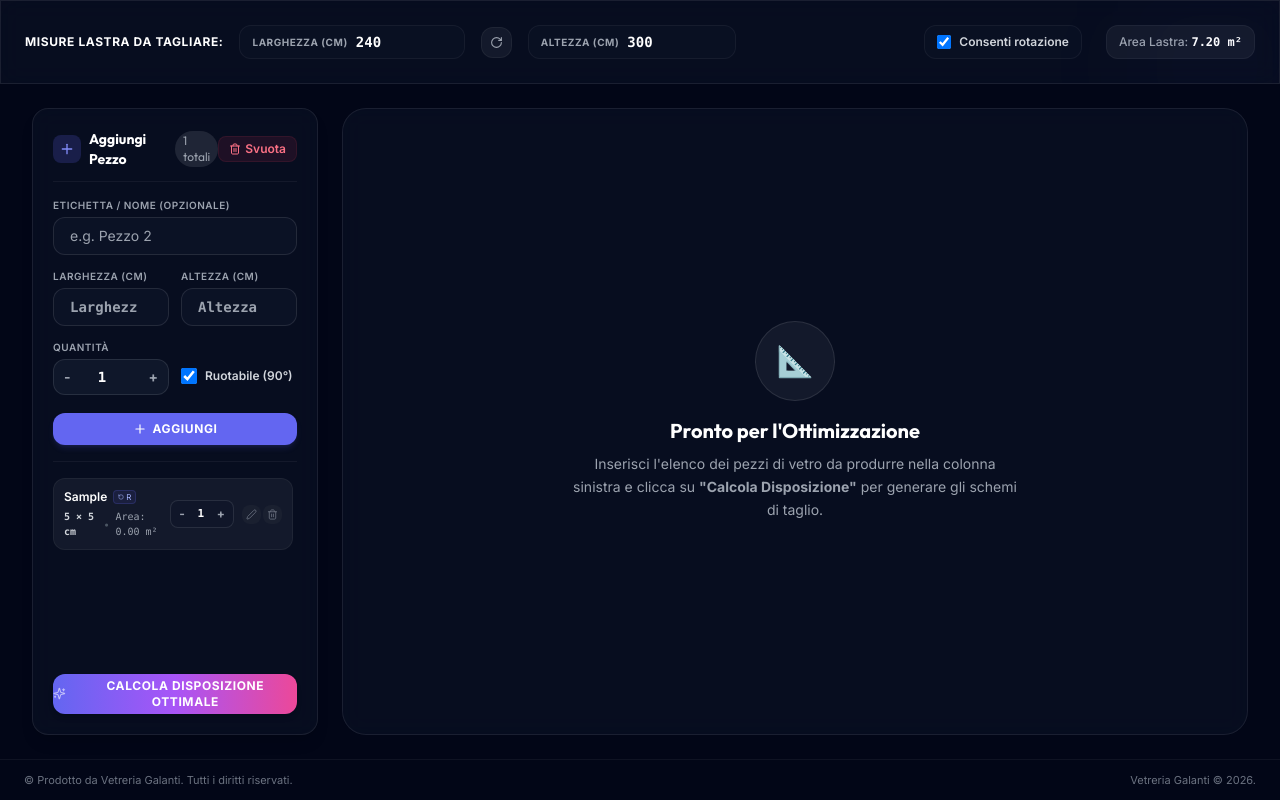
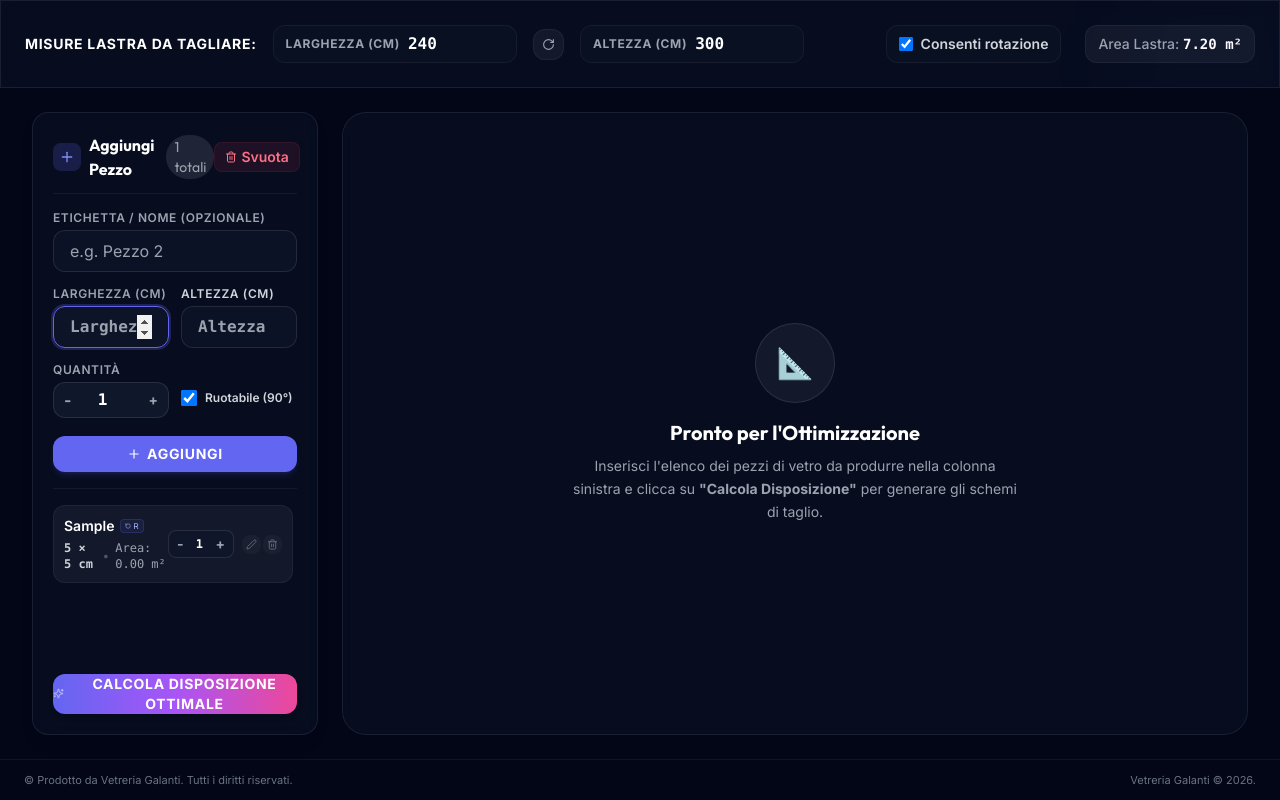
Before and after one commit to shhtefano/glass-optimizer, a React (Vite) app: page / in a window 1280 px wide. Both pictures are taken after typing "Sample", "5", "5" into the empty fields and a click on the button "AGGIUNGI". Built offline with nearby package versions, Linux system fonts and the light colour scheme.

Commit message:
fix: everything pt2

```diff
--- a/src/App.tsx
+++ b/src/App.tsx
@@ -60,16 +60,16 @@ export default function App() {
 
           {/* Starting Plate Inputs Group */}
           <div className="flex flex-wrap items-center gap-3 sm:gap-4 w-full md:w-auto">
-            <span className="text-xs font-bold text-white uppercase tracking-wider">Misure Lastra da tagliare:</span>
+            <span className="text-sm font-bold text-white uppercase tracking-wider">Misure Lastra da tagliare:</span>
 
             {/* Width Input */}
             <div className="flex items-center gap-2 bg-slate-900/40 border border-white/5 rounded-xl px-3 py-1.5">
-              <span className="text-[10px] font-bold text-gray-400 uppercase tracking-wider">Larghezza (cm)</span>
+              <span className="text-xs font-bold text-gray-400 uppercase tracking-wider">Larghezza (cm)</span>
               <input
                 type="number"
                 value={sheetWidth || ''}
                 onChange={(e) => setSheetWidth(e.target.value === '' ? 0 : Math.max(0, Number(e.target.value)))}
-                className="w-20 sm:w-24 bg-transparent border-0 text-white text-sm focus:outline-none p-0 focus:ring-0 font-semibold font-mono"
+                className="w-20 sm:w-24 bg-transparent border-0 text-white text-base focus:outline-none p-0 focus:ring-0 font-semibold font-mono"
                 placeholder="Larghezza"
               />
             </div>
@@ -86,12 +86,12 @@ export default function App() {
 
             {/* Height Input */}
             <div className="flex items-center gap-2 bg-slate-900/40 border border-white/5 rounded-xl px-3 py-1.5">
-              <span className="text-[10px] font-bold text-gray-400 uppercase tracking-wider">Altezza (cm)</span>
+              <span className="text-xs font-bold text-gray-400 uppercase tracking-wider">Altezza (cm)</span>
               <input
                 type="number"
                 value={sheetHeight || ''}
                 onChange={(e) => setSheetHeight(e.target.value === '' ? 0 : Math.max(0, Number(e.target.value)))}
-                className="w-20 sm:w-24 bg-transparent border-0 text-white text-sm focus:outline-none p-0 focus:ring-0 font-semibold font-mono"
+                className="w-20 sm:w-24 bg-transparent border-0 text-white text-base focus:outline-none p-0 focus:ring-0 font-semibold font-mono"
                 placeholder="Altezza"
               />
             </div>
@@ -101,7 +101,7 @@ export default function App() {
           {/* Config Controls and Run Button Group */}
           <div className="flex flex-wrap items-center gap-4 sm:gap-6 justify-between md:justify-end w-full md:w-auto flex-grow md:flex-grow-0">
             {/* Rotation Option */}
-            <label className="flex items-center gap-2 cursor-pointer select-none text-xs font-semibold text-gray-300 bg-slate-900/40 border border-white/5 px-3 py-2 rounded-xl hover:bg-slate-900/60 transition-colors">
+            <label className="flex items-center gap-2 cursor-pointer select-none text-sm font-semibold text-gray-300 bg-slate-900/40 border border-white/5 px-3 py-2 rounded-xl hover:bg-slate-900/60 transition-colors">
               <input
                 type="checkbox"
                 checked={globalRotation}
@@ -112,7 +112,7 @@ export default function App() {
             </label>
 
             {/* Area Info Badge */}
-            <div className="text-xs font-medium text-gray-400 bg-white/5 border border-white/5 px-3 py-2 rounded-xl">
+            <div className="text-sm font-medium text-gray-400 bg-white/5 border border-white/5 px-3 py-2 rounded-xl">
               Area Lastra: <strong className="text-white font-mono">{((sheetWidth * sheetHeight) / 10000).toFixed(2)} m²</strong>
             </div>
           </div>
--- a/src/components/PieceForm.tsx
+++ b/src/components/PieceForm.tsx
@@ -1,4 +1,4 @@
-import React, { useState } from 'react';
+import React, { useState, useRef, useEffect } from 'react';
 import { Piece } from '../types/Piece';
 import {
   Plus, Trash2, RotateCcw, AlertCircle, Check, X, Edit2, Sparkles
@@ -21,6 +21,13 @@ export const PieceForm: React.FC<PieceFormProps> = ({
   onOptimize,
   isCalculating
 }) => {
+  const widthInputRef = useRef<HTMLInputElement>(null);
+
+  // Auto-focus width input on mount
+  useEffect(() => {
+    widthInputRef.current?.focus();
+  }, []);
+
   // Input fields state
   const [name, setName] = useState('');
   const [width, setWidth] = useState<number | ''>('');
@@ -32,8 +39,8 @@ export const PieceForm: React.FC<PieceFormProps> = ({
   const [editingId, setEditingId] = useState<string | null>(null);
   const [errorMsg, setErrorMsg] = useState('');
 
-  const handleAddPiece = (e: React.FormEvent) => {
-    e.preventDefault();
+  const handleAddPiece = (e?: React.SyntheticEvent) => {
+    if (e) e.preventDefault();
     if (!width || !height || width <= 0 || height <= 0 || quantity <= 0) {
       setErrorMsg('Inserisci dimensioni e quantità valide (maggiori di 0).');
       return;
@@ -80,6 +87,14 @@ export const PieceForm: React.FC<PieceFormProps> = ({
     setHeight('');
     setQuantity(1);
     setRotatable(true);
+
+    // Defer refocusing to allow all pending updates to resolve
+    setTimeout(() => {
+      if (widthInputRef.current) {
+        widthInputRef.current.focus();
+        widthInputRef.current.select();
+      }
+    }, 150);
   };
 
   const handleEditClick = (piece: Piece) => {
@@ -89,6 +104,13 @@ export const PieceForm: React.FC<PieceFormProps> = ({
     setHeight(piece.height);
     setQuantity(piece.quantity);
     setRotatable(piece.rotatable);
+
+    setTimeout(() => {
+      if (widthInputRef.current) {
+        widthInputRef.current.focus();
+        widthInputRef.current.select();
+      }
+    }, 150);
   };
 
   const handleCancelEdit = () => {
@@ -98,6 +120,13 @@ export const PieceForm: React.FC<PieceFormProps> = ({
     setHeight('');
     setQuantity(1);
     setRotatable(true);
+
+    setTimeout(() => {
+      if (widthInputRef.current) {
+        widthInputRef.current.focus();
+        widthInputRef.current.select();
+      }
+    }, 150);
   };
 
   const handleDeletePiece = (id: string) => {
@@ -130,12 +159,12 @@ export const PieceForm: React.FC<PieceFormProps> = ({
 
       {/* Header Area */}
       <div className="flex items-center justify-between mb-4 pb-3 border-b border-white/5 shrink-0">
-        <h2 className="text-sm font-bold text-white flex items-center gap-2 font-display">
+        <h2 className="text-base font-bold text-white flex items-center gap-2 font-display">
           <span className="p-1.5 rounded-lg bg-indigo-500/20 text-indigo-400">
             <Plus size={16} />
           </span>
           {editingId ? 'Modifica Pezzo' : 'Aggiungi Pezzo'}
-          <span className="text-xs bg-white/10 px-2 py-0.5 rounded-full text-gray-400 font-normal ml-1">
+          <span className="text-sm bg-white/10 px-2 py-0.5 rounded-full text-gray-400 font-normal ml-1">
             {pieces.reduce((acc, p) => acc + p.quantity, 0)} totali
           </span>
         </h2>
@@ -143,7 +172,7 @@ export const PieceForm: React.FC<PieceFormProps> = ({
           <button
             type="button"
             onClick={handleClearAll}
-            className="text-xs text-rose-400 hover:text-rose-300 font-semibold flex items-center gap-1 bg-rose-500/10 border border-rose-500/10 px-2.5 py-1 rounded-lg hover:border-rose-500/25 transition-all"
+            className="text-sm text-rose-400 hover:text-rose-300 font-semibold flex items-center gap-1 bg-rose-500/10 border border-rose-500/10 px-2.5 py-1 rounded-lg hover:border-rose-500/25 transition-all"
           >
             <Trash2 size={12} /> Svuota
           </button>
@@ -153,41 +182,48 @@ export const PieceForm: React.FC<PieceFormProps> = ({
       {/* Form Inputs */}
       <form onSubmit={handleAddPiece} className="space-y-3.5 shrink-0">
         <div>
-          <label className="block text-[10px] font-semibold text-gray-400 uppercase tracking-wider mb-1">
+          <label className="block text-xs font-semibold text-gray-400 uppercase tracking-wider mb-1">
             Etichetta / Nome (opzionale)
           </label>
           <input
             type="text"
             value={name}
             onChange={(e) => setName(e.target.value)}
-            className="w-full glass-input rounded-xl px-4 py-2 text-white text-sm"
+            className="w-full glass-input rounded-xl px-4 py-2 text-white text-base"
             placeholder={editingId ? 'e.g. Specchio' : `e.g. Pezzo ${pieces.length + 1}`}
           />
         </div>
 
         <div className="grid grid-cols-2 gap-3">
           <div>
-            <label className="block text-[10px] font-semibold text-gray-400 uppercase tracking-wider mb-1">
+            <label className="block text-xs font-semibold text-gray-400 uppercase tracking-wider mb-1">
               Larghezza (cm)
             </label>
             <input
+              ref={widthInputRef}
               type="number"
               value={width}
               onChange={(e) => setWidth(e.target.value === '' ? '' : Math.max(1, Number(e.target.value)))}
-              className="w-full glass-input rounded-xl px-4 py-2 text-white text-sm font-semibold font-mono"
+              className="w-full glass-input rounded-xl px-4 py-2 text-white text-base font-semibold font-mono"
               placeholder="Larghezza"
               required
             />
           </div>
           <div>
-            <label className="block text-[10px] font-semibold text-gray-400 uppercase tracking-wider mb-1">
+            <label className="block text-xs font-semibold text-gray-300 uppercase tracking-wider mb-1">
               Altezza (cm)
             </label>
             <input
               type="number"
               value={height}
               onChange={(e) => setHeight(e.target.value === '' ? '' : Math.max(1, Number(e.target.value)))}
-              className="w-full glass-input rounded-xl px-4 py-2 text-white text-sm font-semibold font-mono"
+              onKeyDown={(e) => {
+                if (e.key === 'Enter') {
+                  e.preventDefault();
+                  handleAddPiece(e);
+                }
+              }}
+              className="w-full glass-input rounded-xl px-4 py-2 text-white text-base font-semibold font-mono"
               placeholder="Altezza"
               required
             />
@@ -196,14 +232,14 @@ export const PieceForm: React.FC<PieceFormProps> = ({
 
         <div className="grid grid-cols-2 gap-3 items-center">
           <div>
-            <label className="block text-[10px] font-semibold text-gray-400 uppercase tracking-wider mb-1">
+            <label className="block text-xs font-semibold text-gray-400 uppercase tracking-wider mb-1">
               Quantità
             </label>
             <div className="flex items-center rounded-xl bg-slate-900 border border-white/10 overflow-hidden h-9">
               <button
                 type="button"
                 onClick={() => setQuantity(prev => Math.max(1, prev - 1))}
-                className="px-2.5 py-1 hover:bg-white/5 text-gray-400 hover:text-white transition-colors h-full flex items-center justify-center font-bold text-sm"
+                className="px-2.5 py-1 hover:bg-white/5 text-gray-400 hover:text-white transition-colors h-full flex items-center justify-center font-bold text-base"
               >
                 -
               </button>
@@ -211,7 +247,7 @@ export const PieceForm: React.FC<PieceFormProps> = ({
                 type="number"
                 value={quantity}
                 onChange={(e) => setQuantity(Math.max(1, Number(e.target.value)))}
-                className="w-full bg-transparent text-center text-white text-sm focus:outline-none py-1 border-0 ring-0 font-semibold font-mono"
+                className="w-full bg-transparent text-center text-white text-base focus:outline-none py-1 border-0 ring-0 font-semibold font-mono"
               />
               <button
                 type="button"
@@ -236,7 +272,7 @@ export const PieceForm: React.FC<PieceFormProps> = ({
         </div>
 
         {errorMsg && (
-          <div className="flex items-start gap-2 text-xs text-red-400 bg-red-500/10 border border-red-500/20 rounded-xl p-2.5">
+          <div className="flex items-start gap-2 text-sm text-red-400 bg-red-500/10 border border-red-500/20 rounded-xl p-2.5">
             <AlertCircle size={13} className="mt-0.5 shrink-0" />
             <span>{errorMsg}</span>
           </div>
@@ -247,16 +283,16 @@ export const PieceForm: React.FC<PieceFormProps> = ({
             <button
               type="button"
               onClick={handleCancelEdit}
-              className="flex-1 bg-white/5 hover:bg-white/10 text-gray-300 rounded-xl py-2 font-semibold text-xs transition-all border border-white/5"
+              className="flex-1 bg-white/5 hover:bg-white/10 text-gray-300 rounded-xl py-2 font-semibold text-sm transition-all border border-white/5"
             >
               Annulla
             </button>
           )}
           <button
             type="submit"
-            className={`flex-[2] flex items-center justify-center gap-1.5 rounded-xl py-2 font-bold text-xs uppercase tracking-wider transition-all shadow-md ${editingId
-                ? 'bg-amber-500 hover:bg-amber-600 text-slate-900 shadow-amber-500/10'
-                : 'bg-indigo-500 hover:bg-indigo-600 text-white shadow-indigo-500/15'
+            className={`flex-[2] flex items-center justify-center gap-1.5 rounded-xl py-2 font-bold text-sm uppercase tracking-wider transition-all shadow-md ${editingId
+              ? 'bg-amber-500 hover:bg-amber-600 text-slate-900 shadow-amber-500/10'
+              : 'bg-indigo-500 hover:bg-indigo-600 text-white shadow-indigo-500/15'
               }`}
           >
             {editingId ? <Check size={14} /> : <Plus size={14} />}
@@ -272,8 +308,8 @@ export const PieceForm: React.FC<PieceFormProps> = ({
       <div className="flex-1 min-h-0 flex flex-col">
         {pieces.length === 0 ? (
           <div className="text-center py-8 text-gray-500 border border-dashed border-white/5 rounded-2xl flex flex-col justify-center items-center flex-grow bg-slate-900/10">
-            <p className="text-xs font-semibold">Nessun pezzo inserito.</p>
-            <p className="text-[10px] mt-1 text-gray-500 max-w-[180px] mx-auto leading-normal">Inserisci le dimensioni del pezzo sopra per aggiungerlo alla lista di taglio.</p>
+            <p className="text-sm font-semibold">Nessun pezzo inserito.</p>
+            <p className="text-xs mt-1 text-gray-500 max-w-[180px] mx-auto leading-normal">Inserisci le dimensioni del pezzo sopra per aggiungerlo alla lista di taglio.</p>
           </div>
         ) : (
           <div className="space-y-2 flex-1 overflow-y-auto pr-1 min-h-0">
@@ -281,13 +317,13 @@ export const PieceForm: React.FC<PieceFormProps> = ({
               <div
                 key={piece.id}
                 className={`group flex items-center justify-between p-2.5 rounded-xl border transition-all ${editingId === piece.id
-                    ? 'bg-amber-500/10 border-amber-500/40'
-                    : 'bg-white/5 border-white/5 hover:border-white/15'
+                  ? 'bg-amber-500/10 border-amber-500/40'
+                  : 'bg-white/5 border-white/5 hover:border-white/15'
                   }`}
               >
                 <div className="min-w-0 flex-1">
                   <div className="flex items-center gap-1.5">
-                    <span className="font-semibold text-white text-xs truncate">
+                    <span className="font-semibold text-white text-sm truncate">
                       {piece.name}
                     </span>
                     {piece.rotatable ? (
@@ -300,7 +336,7 @@ export const PieceForm: React.FC<PieceFormProps> = ({
                       </span>
                     )}
                   </div>
-                  <div className="text-[10px] text-gray-400 mt-1 flex items-center gap-1.5">
+                  <div className="text-xs text-gray-400 mt-1 flex items-center gap-1.5">
                     <span className="font-semibold text-gray-300 font-mono">{piece.width} × {piece.height} cm</span>
                     <span className="text-gray-600">•</span>
                     <span className="font-mono">Area: {((piece.width * piece.height) / 10000).toFixed(2)} m²</span>
@@ -313,17 +349,17 @@ export const PieceForm: React.FC<PieceFormProps> = ({
                     <button
                       type="button"
                       onClick={() => handleQuantityChange(piece.id, -1)}
-                      className="px-2 text-gray-400 hover:text-white transition-colors text-xs font-bold"
+                      className="px-2 text-gray-400 hover:text-white transition-colors text-sm font-bold"
                     >
                       -
                     </button>
-                    <span className="px-1 text-white text-[11px] font-bold min-w-4 text-center font-mono">
+                    <span className="px-1 text-white text-xs font-bold min-w-4 text-center font-mono">
                       {piece.quantity}
                     </span>
                     <button
                       type="button"
                       onClick={() => handleQuantityChange(piece.id, 1)}
-                      className="px-2 text-gray-400 hover:text-white transition-colors text-xs font-bold"
+                      className="px-2 text-gray-400 hover:text-white transition-colors text-sm font-bold"
                     >
                       +
                     </button>
@@ -360,7 +396,7 @@ export const PieceForm: React.FC<PieceFormProps> = ({
         type="button"
         onClick={onOptimize}
         disabled={pieces.length === 0 || isCalculating}
-        className="mt-4 relative group w-full bg-gradient-to-r from-indigo-500 via-purple-500 to-pink-500 hover:from-indigo-600 hover:to-pink-600 disabled:opacity-40 disabled:pointer-events-none text-white rounded-xl py-3 font-bold text-xs uppercase tracking-wider shadow-md hover:shadow-lg transition-all duration-300 flex items-center justify-center gap-2 overflow-hidden shrink-0 h-10"
+        className="mt-4 relative group w-full bg-gradient-to-r from-indigo-500 via-purple-500 to-pink-500 hover:from-indigo-600 hover:to-pink-600 disabled:opacity-40 disabled:pointer-events-none text-white rounded-xl py-3 font-bold text-sm uppercase tracking-wider shadow-md hover:shadow-lg transition-all duration-300 flex items-center justify-center gap-2 overflow-hidden shrink-0 h-10"
       >
         {isCalculating ? (
           <>
```
Also changed, not shown: src/components/SheetVisualizer.tsx (+9 -10 lines), src/components/SolutionCard.tsx (+11 -11 lines).
